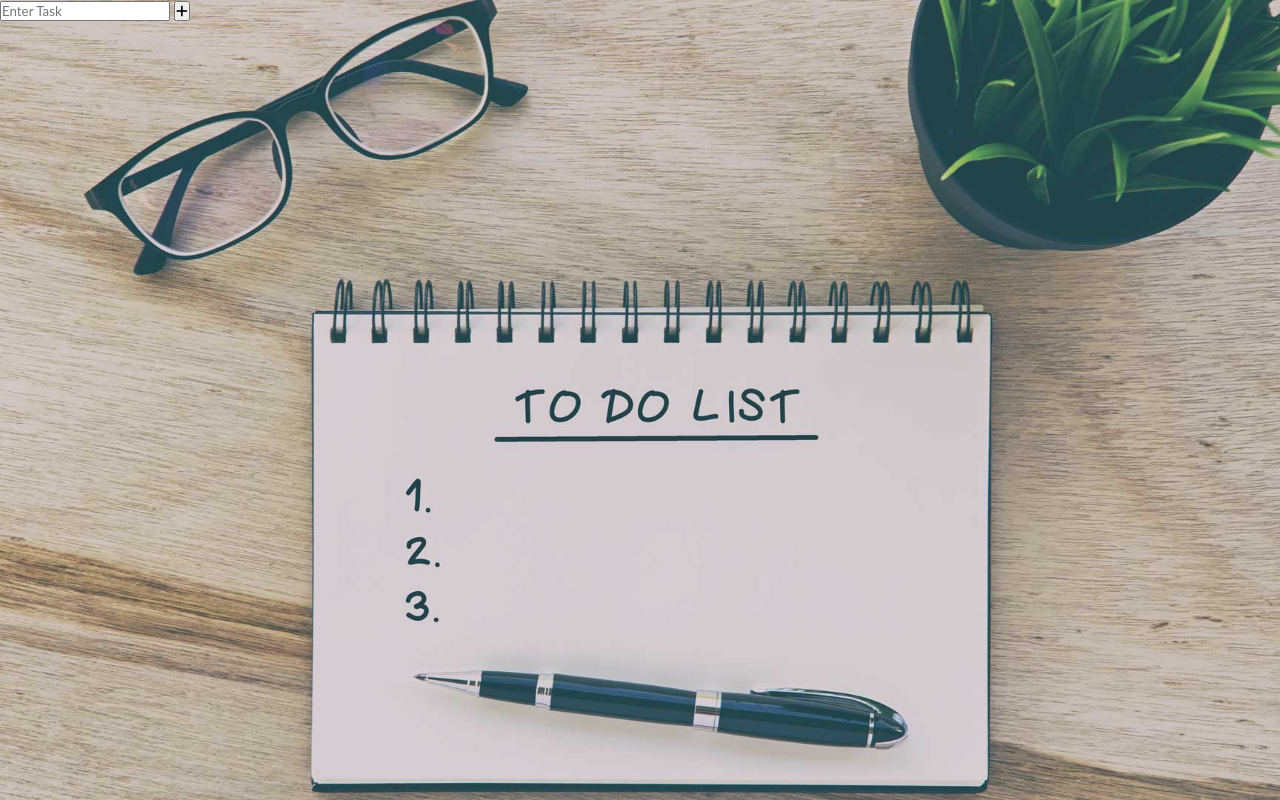
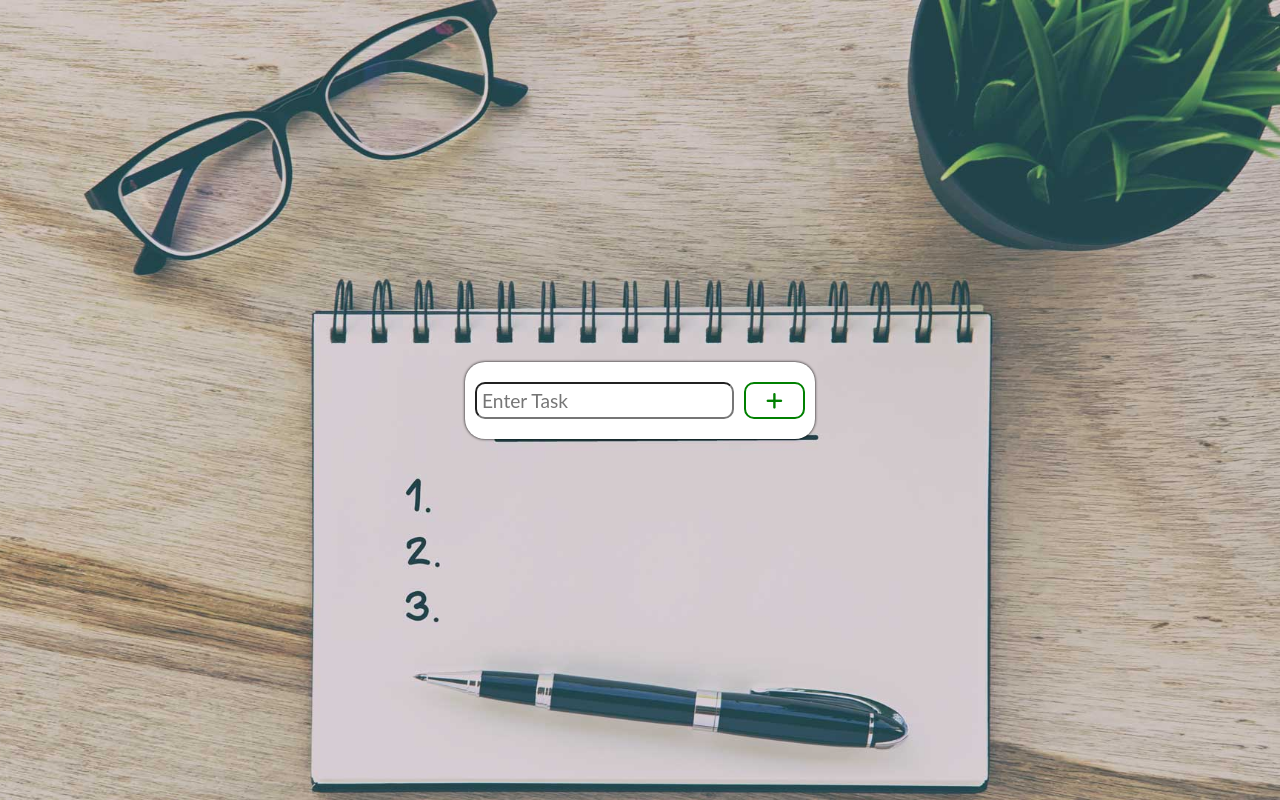
Before and after one commit to hastalavista99/javascript-project-5, a plain HTML site: page index.html in a window 1280 px wide. Drawn offline with Linux system fonts and the light colour scheme.

Commit message:
added css styling

```diff
--- a/style.css
+++ b/style.css
@@ -9,4 +9,44 @@
 body {
     height: 100vh;
     background: url(img/project-5.jpg) no-repeat center center/cover;
+
+    display: flex;
+    justify-content: center;
+    align-items: center;
 }
+
+#add-task-container {
+    width: 350px;
+    padding: 20px 10px;
+    background: #fff;
+    border-radius: 20px;
+    box-shadow: 0 0 3px;
+
+    display: flex;
+}
+
+input {
+    flex: 5;
+    margin-right: 10px;
+    border-radius: 10px;;
+    font-size: 1.2rem;
+    padding: 5px;
+}
+
+#add-task {
+    flex: 1;
+
+    font-size: 1.2rem;
+    padding: 5px;
+
+    background-color: #fff;
+    color: green;
+
+    border: green solid 2px;
+    border-radius: 10px;
+}
+
+#add-task:hover {
+    background-color: green;
+    color: #fff;
+}
```
